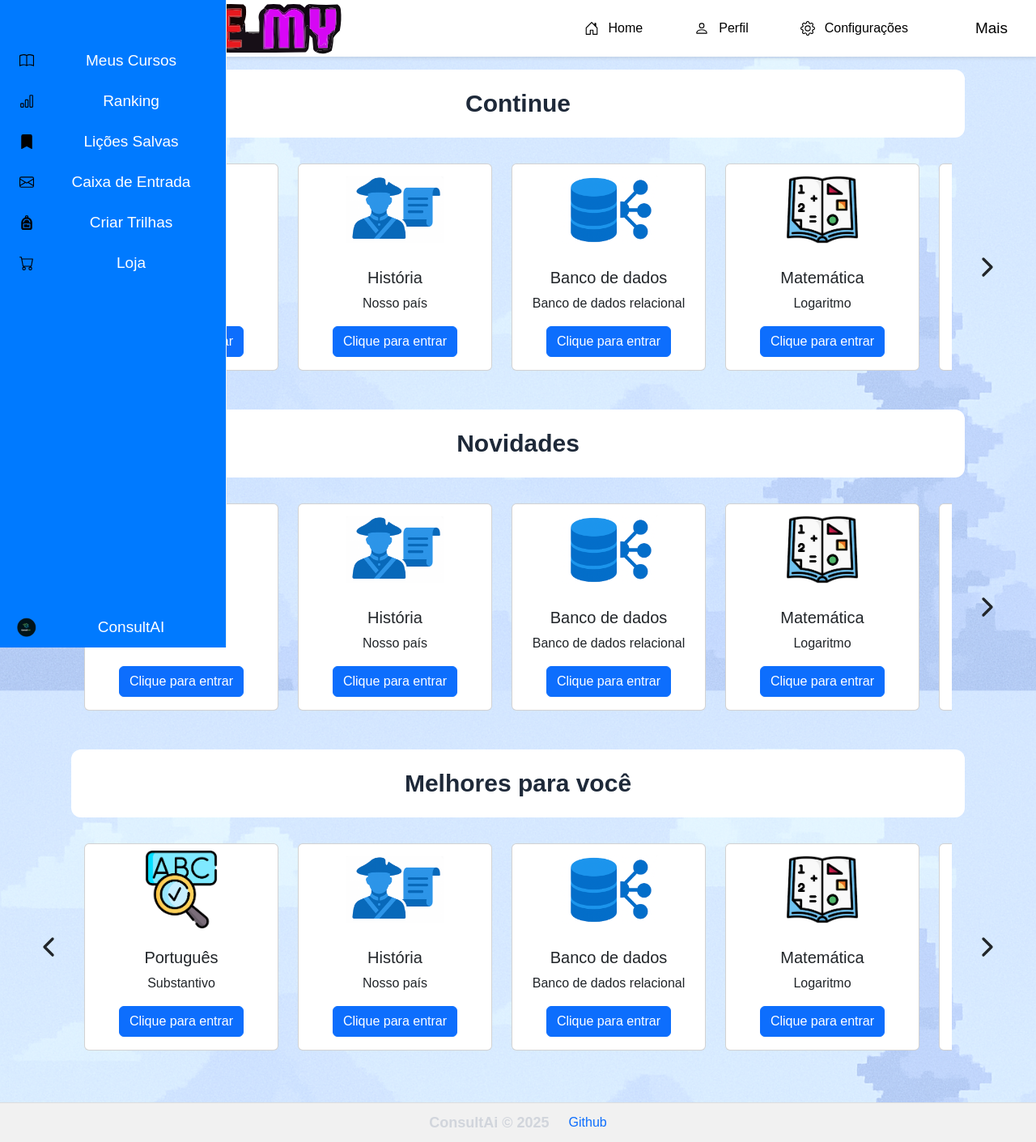
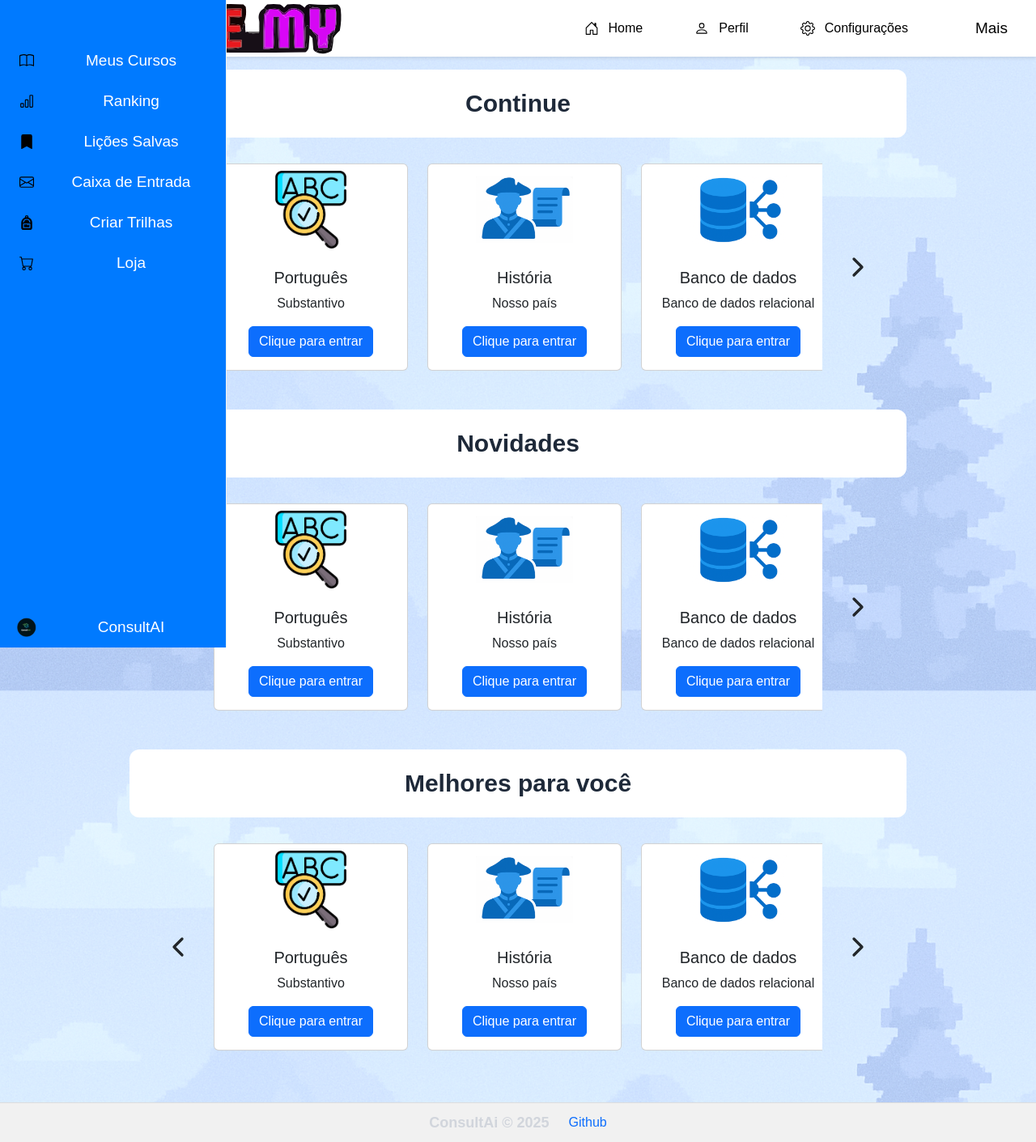
Before and after one commit to milysj/frontend, a Next.js app: page /pages/home in a window 1280 px wide. Shown: the whole page at 81% size. Built offline with nearby package versions, Linux system fonts and the light colour scheme.

Commit message:
melhoria do carrossel home

```diff
--- a/src/app/pages/home/page.tsx
+++ b/src/app/pages/home/page.tsx
@@ -38,31 +38,34 @@ export default function menuTrilhas() {
                         <Topo/>
 
                         {/* Seção "Continue" */}
-                        <div className="pt-3 w-full max-w-6xl mx-auto px-4">
+                        <div className="pt-3 w-full max-w-6xl mx-auto px-24 ">
                             <div
                                 className="text-3xl p-4 rounded-xl text-gray-800 font-bold bg-white bg-opacity-80 backdrop-blur-sm">
                                 Continue
                             </div>
+                            <Carrousel/>
                         </div>
-                        <Carrousel/>
+
 
                         {/* Seção "Novidades" */}
-                        <div className="pt-3 w-full max-w-6xl mx-auto px-4">
+                        <div className="pt-3 w-full max-w-6xl mx-auto px-24">
                             <div
                                 className="text-3xl p-4 rounded-xl text-gray-800 font-bold bg-white bg-opacity-80 backdrop-blur-sm">
                                 Novidades
                             </div>
+                            <Carrousel/>
                         </div>
-                        <Carrousel/>
+
 
                         {/* Seção "Melhores para você" */}
-                        <div className="pt-3 w-full max-w-6xl mx-auto px-4">
+                        <div className="pt-3 w-full max-w-6xl mx-auto px-24">
                             <div
                                 className="text-3xl p-4 rounded-xl text-gray-800 font-bold bg-white bg-opacity-80 backdrop-blur-sm">
                                 Melhores para você
                             </div>
+                            <Carrousel/>
                         </div>
-                        <Carrousel/>
+
                     </div>
 
                     {/* Rodapé */}
```
